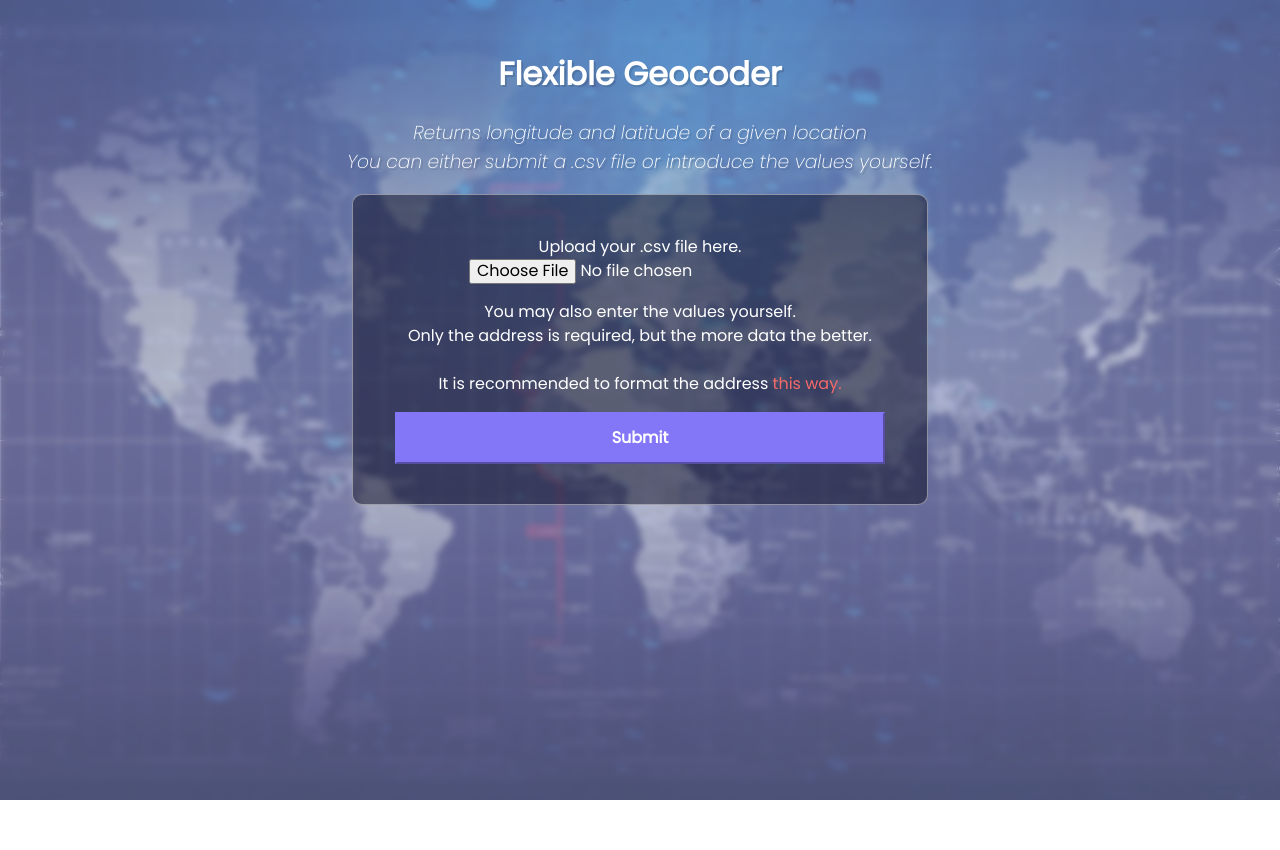
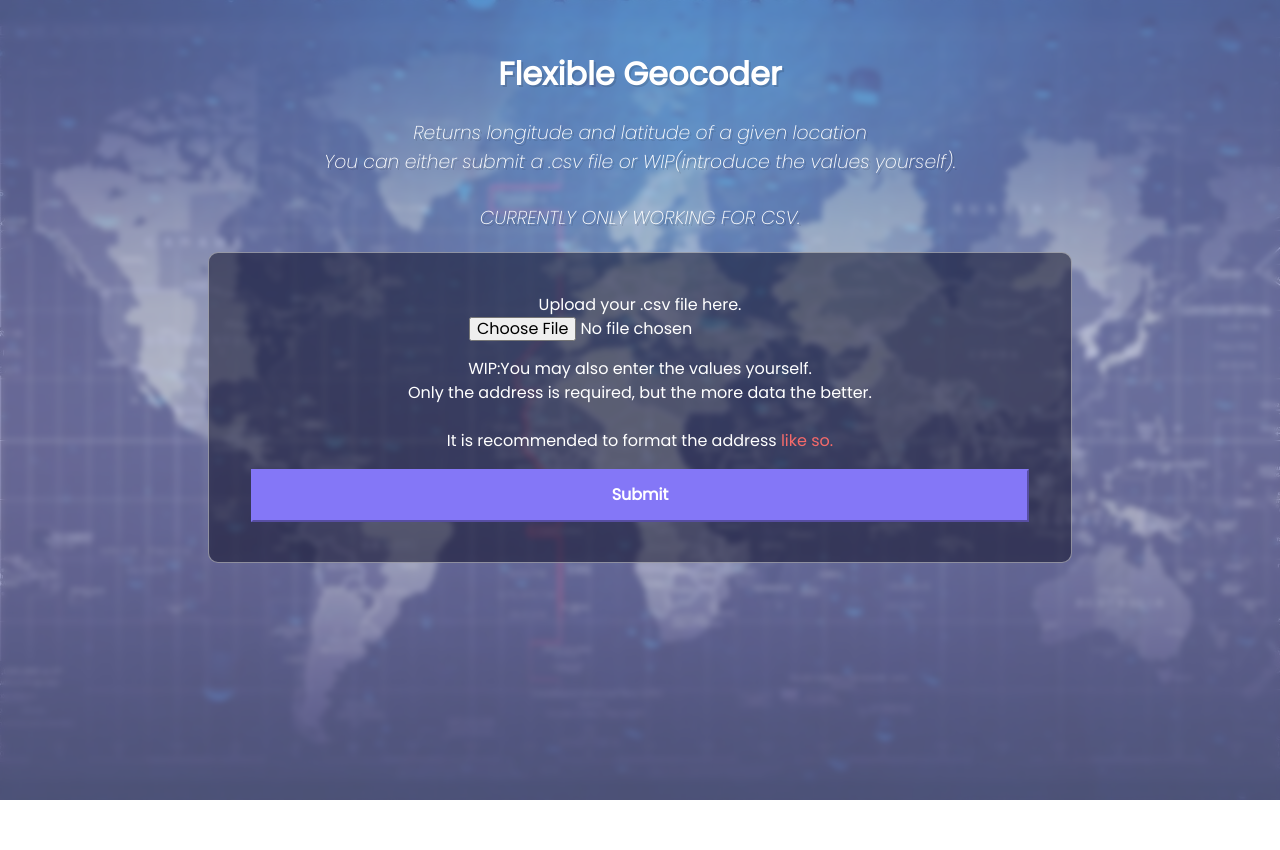
Before and after one commit to Grimcall/Geocoder, a Flask app: page / in a window 1280 px wide. Run offline with Flask 2, Linux system fonts and the light colour scheme.

Commit message:
Releasing working prototype, still a lot to do.

```diff
--- a/main.py
+++ b/main.py
@@ -1,10 +1,14 @@
 from cgitb import text
+from msilib.sequence import tables
 from flask import Flask, flash, render_template, request, redirect, url_for
 from werkzeug.utils import secure_filename
-import pandas
+from geopy.geocoders import Nominatim
+import pandas as pd
 
 app = Flask(__name__)
-app.secret_key = "yuhyeet"
+app.secret_key = "hellothere"
+gloc = Nominatim(user_agent = "cross-geocoder")
+
 
 @app.route("/")
 def index():
@@ -12,21 +16,42 @@ def index():
 
 @app.route("/", methods = ['POST'])
 def ready():
-    if request.method == 'POST': #If the form has been submitted...
+
+    if request.method == 'POST':
         f = request.files['f_address']
 
-        if f.filename.endswith(".csv") is False: #If file submitted is not csv...
+        #To add: error msg when nothing is sent
+        if f.filename.endswith(".csv") is False:
             error = "The file submitted is not in a .csv format. Please try again."
 
             return render_template("index.html", error = error)
 
+        latitude = []
+        longitude = []
+
+       #Fix: This should flash as soon as the submission goes through, but it doesn't. It does so after the file is already processed, fix.
         flash('File submitted! Processing...')
-        f.save(secure_filename("uploaded" + f.filename))
 
-        print(f.filename)
-        print(f)
-        print(type(f))
-    return redirect(url_for("index"))
+        df = pd.read_csv(f)
+        df.columns = df.columns.str.lower()
+        df = df[['address']]
+
+        for i in range(len(df)):
+            location = gloc.geocode(df.loc[i, 'address'])
+            latitude.append(location.latitude)
+            longitude.append(location.longitude)
+
+        df['latitude'] = latitude
+        df['longitude'] = longitude
+
+        #To add: separate between submission and inserting the address yourself.
+
+        #To add: download function to finish 100%.
+        #f.save(secure_filename("uploaded" + f.filename))
+
+
+
+    return render_template("index.html", tables = [df.to_html(classes = 'ul_table')], titles = [''])
 
 if __name__ == '__main__':
     app.debug = True
--- a/static/styles.css
+++ b/static/styles.css
@@ -90,15 +90,16 @@ font-weight: 100;
     z-index: 2; */
 
     margin: 3.125rem auto 0 auto;
-    width: 50%;
+    width: 75%;
 
     text-align: center;
 
 }
 
 
+
 .form-container {
-    margin: 0 auto 1.25rem auto;
+    margin: 1.25rem auto 1.25rem auto;
     padding: 2.5rem 2.625rem;
 
     background-color: rgba(8, 9, 32, 0.507);
@@ -107,6 +108,15 @@ font-weight: 100;
     color: white;
 
     width: 90%;
+  }
+
+  @media screen and (max-width: 1080px) {
+
+    .container{
+      width: 100%;
+    }
+
+
   }
 
 .form-input{
@@ -126,9 +136,6 @@ font-weight: 100;
     width: 100%;
 
     border-radius: 0.4rem;
-
-
-
 }
 
 .form-input input:focus{
@@ -138,6 +145,11 @@ font-weight: 100;
 
 }
 
+table{
+  overflow-x: auto;
+  border-collapse: collapse;
+  table-layout: fixed;
+}
 
 button {
     width: 100%;
@@ -189,3 +201,20 @@ a:link {
   a:active {
     color: rgb(141, 141, 245);
   }
+
+  table {
+    width: 100%;
+    border-collapse: collapse;
+  }
+
+
+  th {
+
+    font-weight: bold;
+  }
+
+  td, th {
+    padding: 6px;
+    border: 1px solid #ccc;
+    text-align: left;
+  }
--- a/templates/base.html
+++ b/templates/base.html
@@ -7,7 +7,7 @@
 
         <!-- RWB -->
         <meta charset = "UTF-8">
-        <meta name = "viewport" content ="width=device-width, initial-scale = 1">
+        <meta name = "viewport" content = "width=device-width, initial-scale=1">
         <meta http-equiv="X-UA-Compatible" content = "ie-edge">
         <!-- CSS Links -->
         <link rel = "stylesheet" href = "../static/styles.css">
--- a/templates/index.html
+++ b/templates/index.html
@@ -16,7 +16,8 @@
             <h1>Flexible Geocoder</h1>
 
             <h3>Returns longitude and latitude of a given location <br>
-                You can either submit a .csv file or introduce the values yourself.</h3>
+                You can either submit a .csv file or WIP(introduce the values yourself). <br><br>
+                CURRENTLY ONLY WORKING FOR CSV. </h3>
 
             <div class = "form-container">
 
@@ -30,6 +31,12 @@
                                 {% for msg in messages %}
                                    <p class = "success-msg">{{ msg }}</p>
                                 {% endfor %}
+
+                                {% for table in tables %}
+                                    <h2>{{ titles[loop.index] }}</h2>
+                                    {{ table | safe }}
+                                {% endfor %}
+
                             {% endif %}
                         {% endwith %}
 
@@ -38,10 +45,10 @@
                         {%endif%}
 
 
-                        <p>You may also enter the values yourself. <br>
+                        <p>WIP:You may also enter the values yourself. <br>
                         Only the address is required, but the more data the better. <br><br>
 
-                        It is recommended to format the address <a href ="https://support.google.com/mapcontentpartners/answer/160409?hl=en">this way.</a></p>
+                        It is recommended to format the address <a href ="https://support.google.com/mapcontentpartners/answer/160409?hl=en">like so.</a></p>
 
                     <button type="submit" id="submit" class="submit-button">Submit</button>
                 </form>
```
